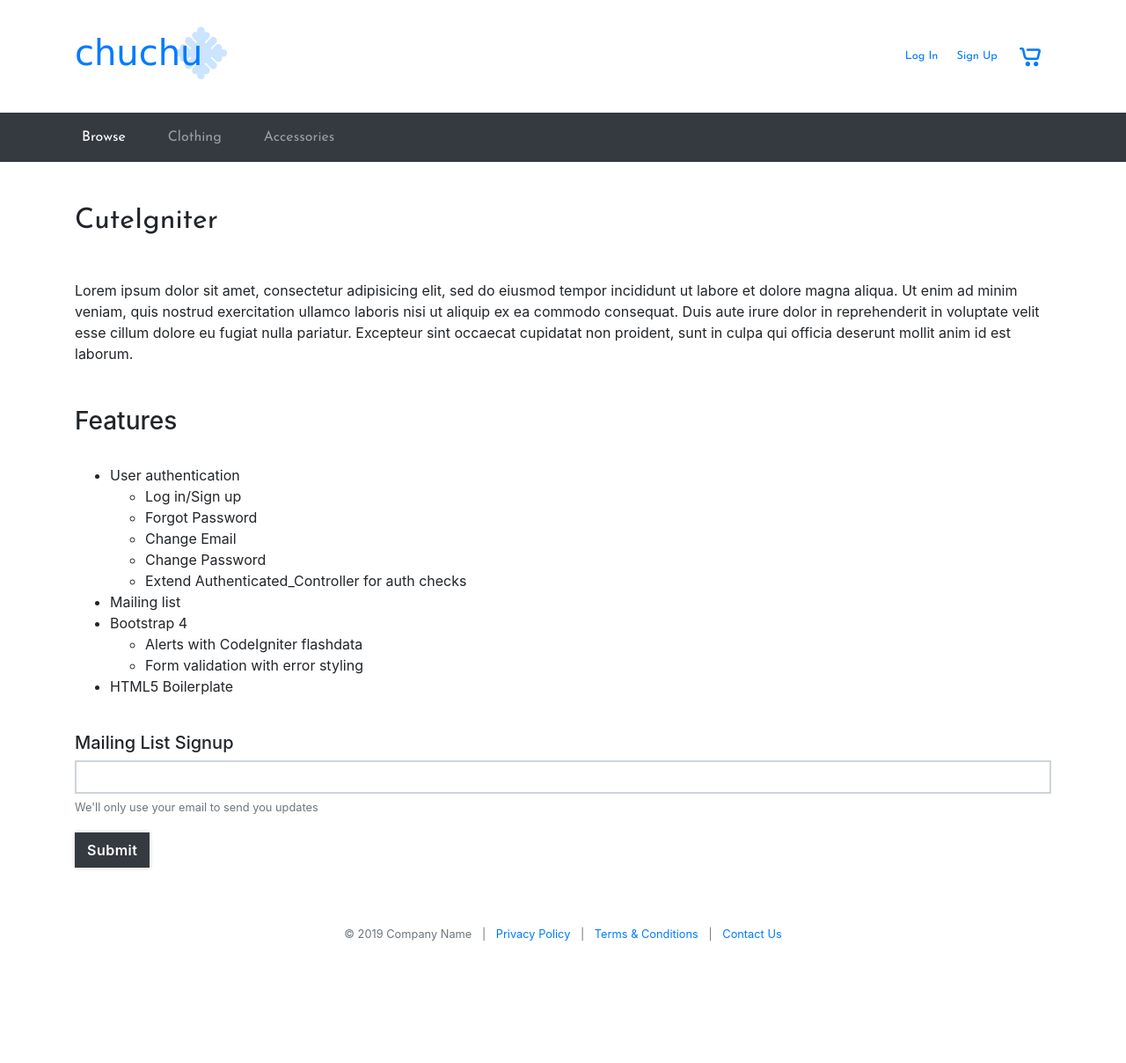
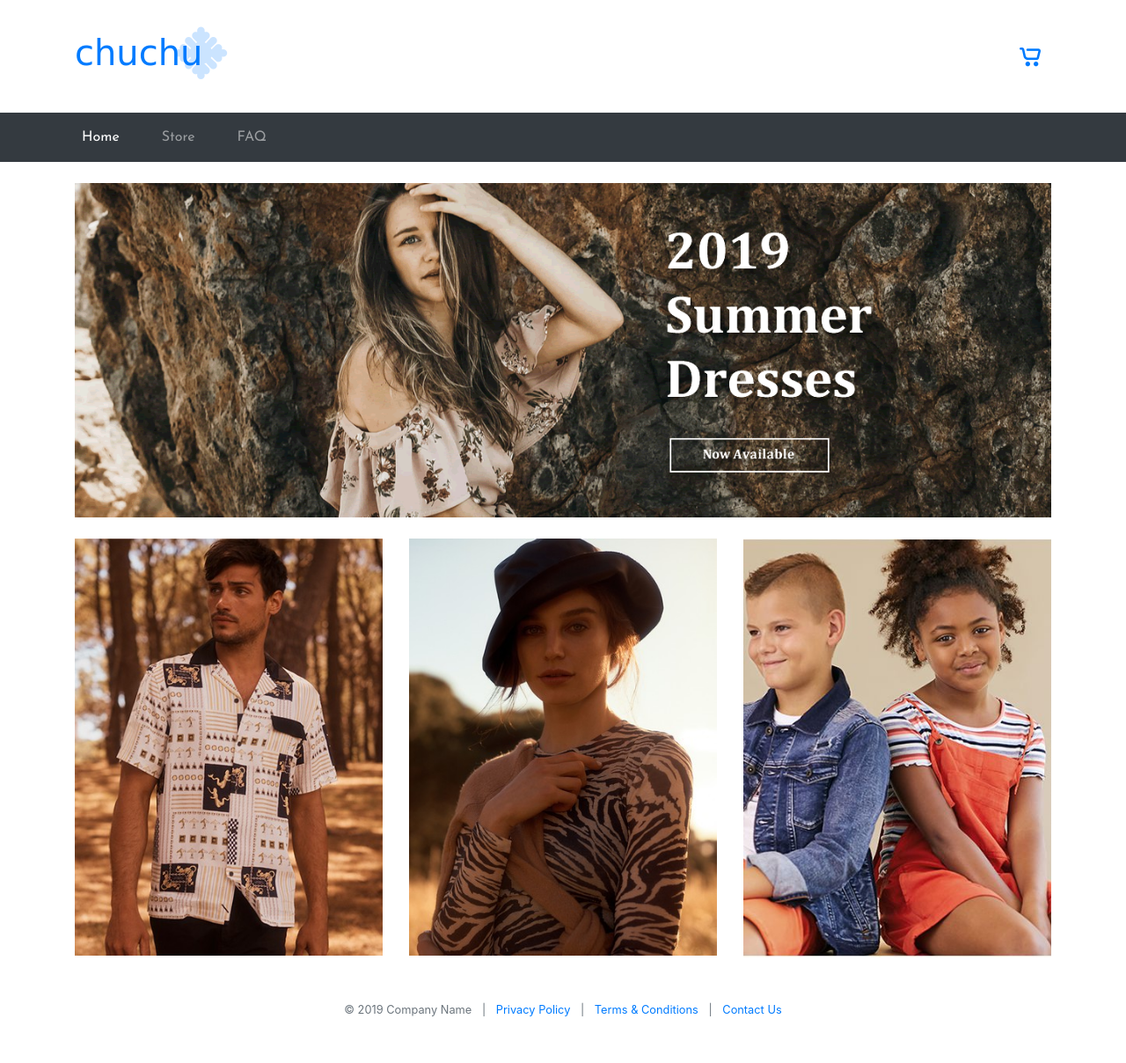
Before and after one commit to tomual/chuchu-php-shop, a CodeIgniter app: page /chuchu-php-shop/ in a window 1280 px wide. Shown: the whole page at 88% size. Before the commit the page ends 1069 px from the top, so only its background shows below. Run offline with CodeIgniter, Linux system fonts and the light colour scheme; some libraries are stand-ins or nearby versions; some web fonts are replaced.

Commit message:
Home page

```diff
--- a/application/views/header.php
+++ b/application/views/header.php
@@ -35,13 +35,13 @@
             <div class="col">
                 <div class="site-title float-left"><a href="<?php echo base_url() ?>"><i class="jam jam-snowflake"></i> chuchu</a></div>
                 <div class="float-right header-nav">
-                    <?php if ($this->user): ?>
+                    <!-- <?php if ($this->user): ?>
                         <a class="p-2 small" href="<?php echo base_url('settings/edit') ?>"><?php echo $this->user->username ?></a>
                         <a class="p-2 small" href="<?php echo base_url('user/logout') ?>">Log Out</a>
                     <?php else: ?>
                         <a class="p-2 small" href="<?php echo base_url('user/login') ?>">Log In</a>
                         <a class="p-2 small" href="<?php echo base_url('user/signup') ?>">Sign Up</a>
-                    <?php endif ?>
+                    <?php endif ?> -->
                     <a class="p-2 jam jam-shopping-cart" href="<?php echo base_url('cart') ?>"></a>
                     <?php echo cart_count_badge() ?>
                 </div>
@@ -58,14 +58,14 @@
 
                     <div class="collapse navbar-collapse" id="navbar">
                         <ul class="navbar-nav mr-auto">
-                            <li class="nav-item active">
-                                <a class="nav-link" href="<?php echo base_url('shop') ?>">Browse <span class="sr-only">(current)</span></a>
+                            <li class="nav-item <?php echo $this->uri->segment(1) == "" ? 'active' : '' ?>">
+                                <a class="nav-link" href="<?php echo base_url() ?>">Home</a>
                             </li>
-                            <li class="nav-item">
-                                <a class="nav-link" href="<?php echo base_url('page') ?>">Clothing</a>
+                            <li class="nav-item <?php echo ( $this->uri->segment(1) == "shop" || $this->uri->segment(1) == "products" ) ? 'active' : '' ?>">
+                                <a class="nav-link" href="<?php echo base_url('shop') ?>">Store</a>
                             </li>
-                            <li class="nav-item">
-                                <a class="nav-link" href="<?php echo base_url('page') ?>">Accessories</a>
+                            <li class="nav-item <?php echo $this->uri->segment(1) == "faq" ? 'active' : '' ?>">
+                                <a class="nav-link" href="<?php echo base_url('faq') ?>">FAQ</a>
                             </li>
                         </ul>
                     </div>
--- a/application/views/home.php
+++ b/application/views/home.php
@@ -1,47 +1,18 @@
 <?php $this->load->view('header') ?>
-<div class="row">
-<div class="col">
-	<h1 class="my-5">CuteIgniter</h1>
-	<p>Lorem ipsum dolor sit amet, consectetur adipisicing elit, sed do eiusmod
-	tempor incididunt ut labore et dolore magna aliqua. Ut enim ad minim veniam,
-	quis nostrud exercitation ullamco laboris nisi ut aliquip ex ea commodo
-	consequat. Duis aute irure dolor in reprehenderit in voluptate velit esse
-	cillum dolore eu fugiat nulla pariatur. Excepteur sint occaecat cupidatat non
-	proident, sunt in culpa qui officia deserunt mollit anim id est laborum.</p>
-	<h3 class="mt-5">Features</h3>
-	<ul class="py-4">
-		<li>
-			User authentication
-			<ul>
-				<li>Log in/Sign up</li>
-				<li>Forgot Password</li>
-				<li>Change Email</li>
-				<li>Change Password</li>
-				<li>Extend Authenticated_Controller for auth checks</li>
-			</ul>
-		</li>
-		<li>Mailing list</li>
-		<li>
-			Bootstrap 4
-			<ul>
-				<li>Alerts with CodeIgniter flashdata</li>
-				<li>Form validation with error styling</li>
-			</ul>
-		</li>
-		<li>HTML5 Boilerplate</li>
-	</ul>
-	<form method="post" action="<?php echo base_url('mailing') ?>">
-		<h5>Mailing List Signup</h5>
-		<?php alerts() ?>
-		<div class="form-group">
-			<label class="form-label sr-only">Email</label>
-			<input type="email" name="email" class="form-control">
-			<small class="form-text text-muted">We'll only use your email to send you updates</small>
-		</div>
-		<div class="form-group">
-			<input type="submit" value="Submit" class="btn btn-primary">
-		</div>
-	</form>
+<div class="row mt-4">
+	<div class="col">
+		<a href="<?php echo base_url('shop') ?>"><img src="<?php echo base_url('img/home-promo-banner.png') ?>"></a>
+	</div>
 </div>
+<div class="row mt-4">
+	<div class="col-4">
+		<a href="<?php echo base_url('shop') ?>"><img src="<?php echo base_url('img/home-promo-1.jpg') ?>"></a>
+	</div>
+	<div class="col-4">
+		<a href="<?php echo base_url('shop') ?>"><img src="<?php echo base_url('img/home-promo-2.png') ?>"></a>
+	</div>
+	<div class="col-4">
+		<a href="<?php echo base_url('shop') ?>"><img src="<?php echo base_url('img/home-promo-3.png') ?>"></a>
+	</div>
 </div>
 <?php $this->load->view('footer') ?>
--- a/css/style.css
+++ b/css/style.css
@@ -2,6 +2,10 @@
 
 body {
 	line-height: 1.5rem;
+}
+
+img {
+    max-width: 100%;
 }
 
 header a:visited {
```
Also changed, not shown: img/home-promo-1.jpg (added), img/home-promo-2.png (added), img/home-promo-3.png (added), img/home-promo-banner.png (added).
